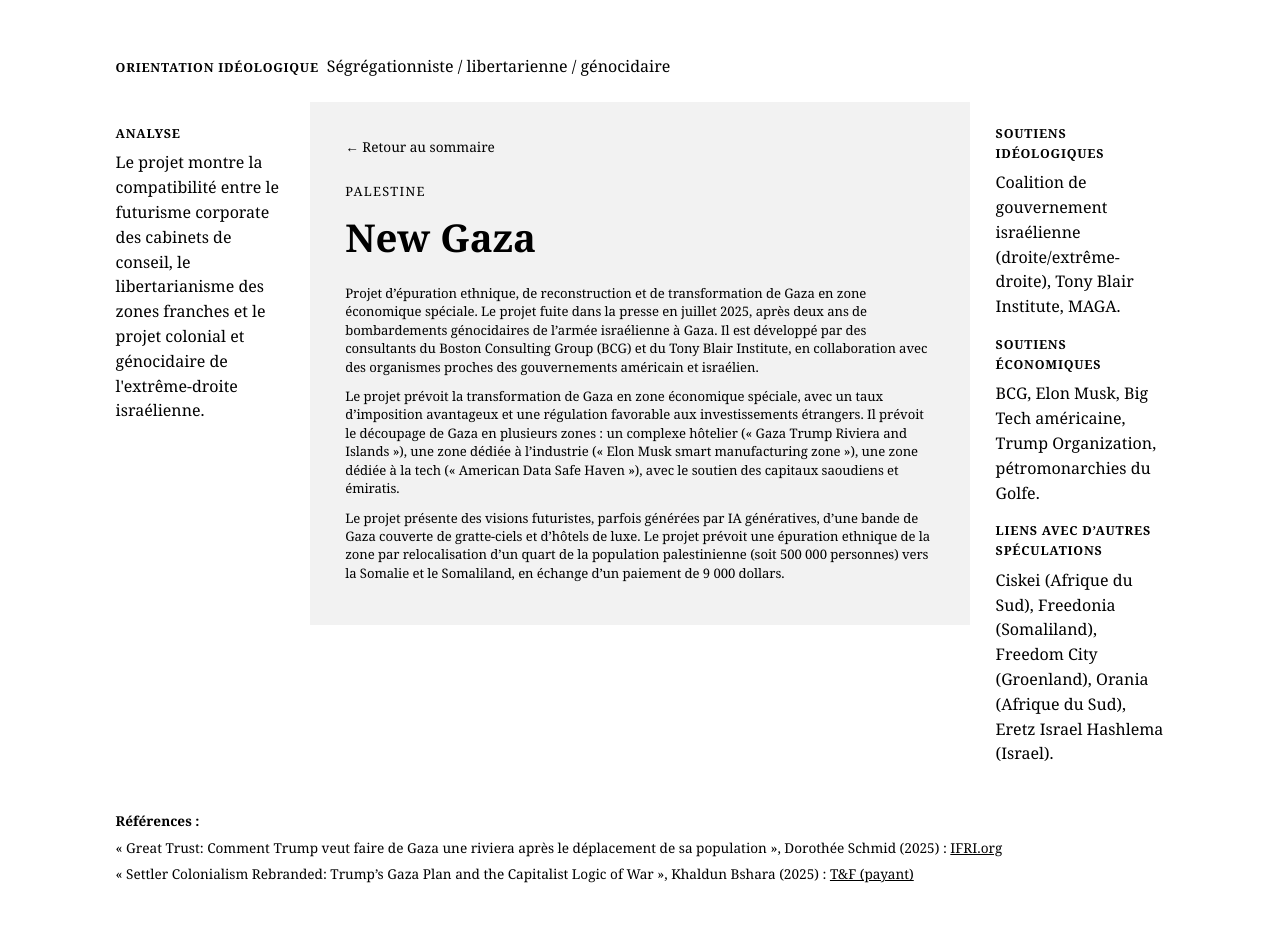
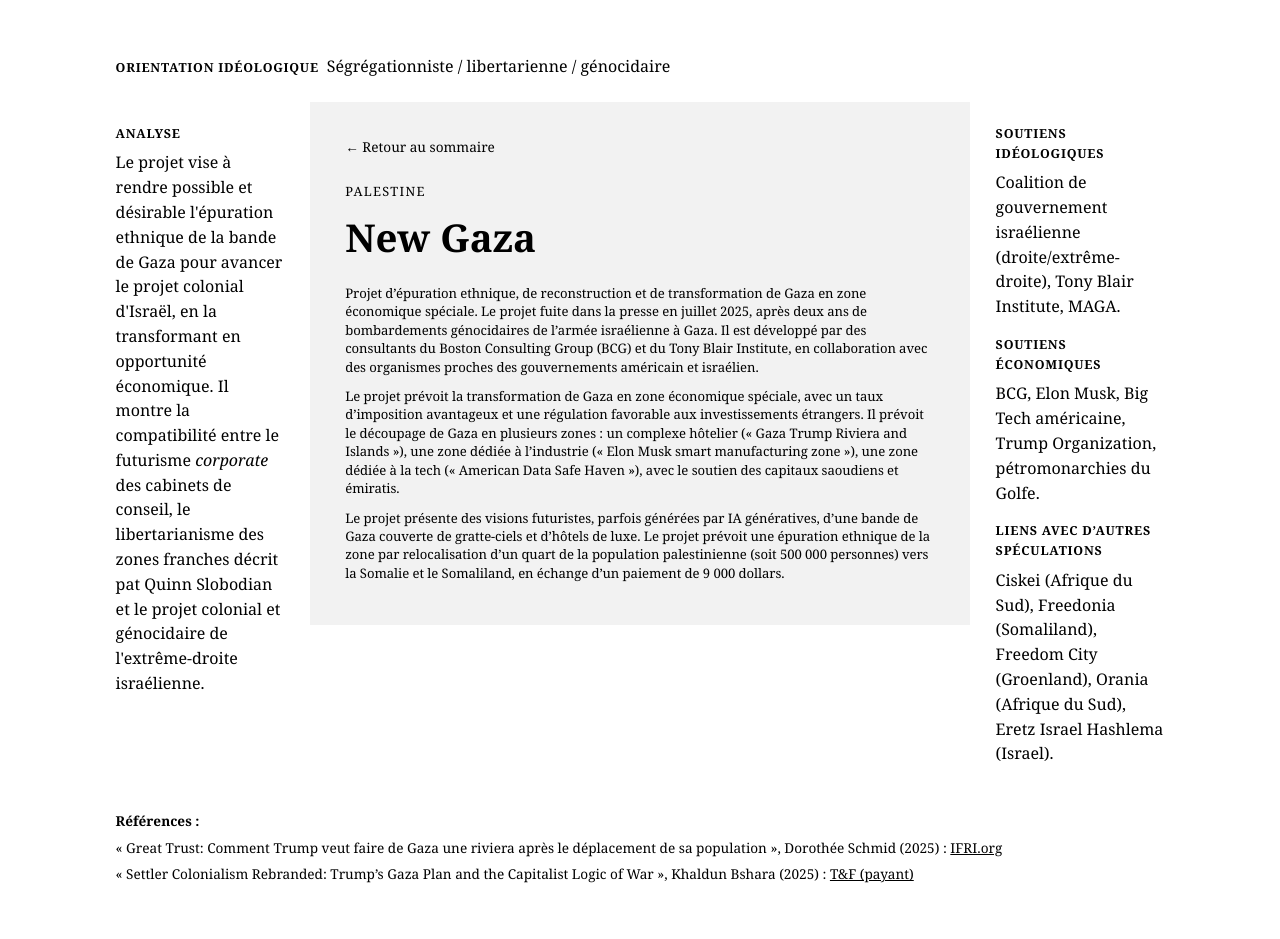
Before and after one commit to encycloreac/encycloreac.github.io, a Jekyll site: the page built from _entries/new-gaza.md, in a window 1280 px wide. Built offline with Jekyll 4.4.1, drawn with Linux system fonts in a browser that asks for light colours.

Commit message:
Modify intentions and analysis in new-gaza.md
Updated the intentions field to be empty and modified the analysis field to include additional context.

```diff
--- a/_entries/new-gaza.md
+++ b/_entries/new-gaza.md
@@ -2,8 +2,8 @@
 title: "New Gaza"
 zone: "Palestine"
 orientation: "Ségrégationniste / libertarienne / génocidaire"
-intentions: "Le projet vise à rendre possible et désirable l'épuration ethnique de la bande de Gaza pour avancer le projet colonial d'Israël, en la transformant en opportunité économique."
-analyse: "Le projet montre la compatibilité entre le futurisme corporate des cabinets de conseil, le libertarianisme des zones franches et le projet colonial et génocidaire de l'extrême-droite israélienne."
+intentions: ""
+analyse: "Le projet vise à rendre possible et désirable l'épuration ethnique de la bande de Gaza pour avancer le projet colonial d'Israël, en la transformant en opportunité économique. Il montre la compatibilité entre le futurisme <em>corporate</em> des cabinets de conseil, le libertarianisme des zones franches décrit pat Quinn Slobodian et le projet colonial et génocidaire de l'extrême-droite israélienne."
 soutiens_ideologiques: "Coalition de gouvernement israélienne (droite/extrême-droite), Tony Blair Institute, MAGA."
 soutiens_economiques: "BCG, Elon Musk, Big Tech américaine, Trump Organization, pétromonarchies du Golfe."
 liens_autres: "Ciskei (Afrique du Sud), Freedonia (Somaliland), Freedom City (Groenland), Orania (Afrique du Sud), Eretz Israel Hashlema (Israel)."
```
